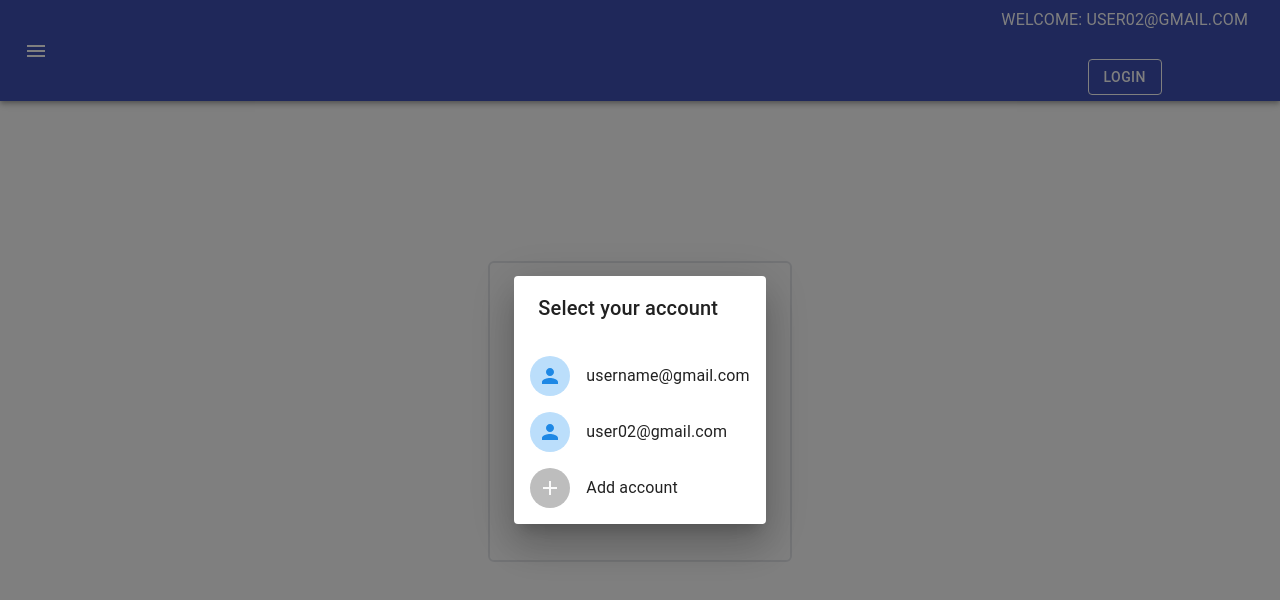
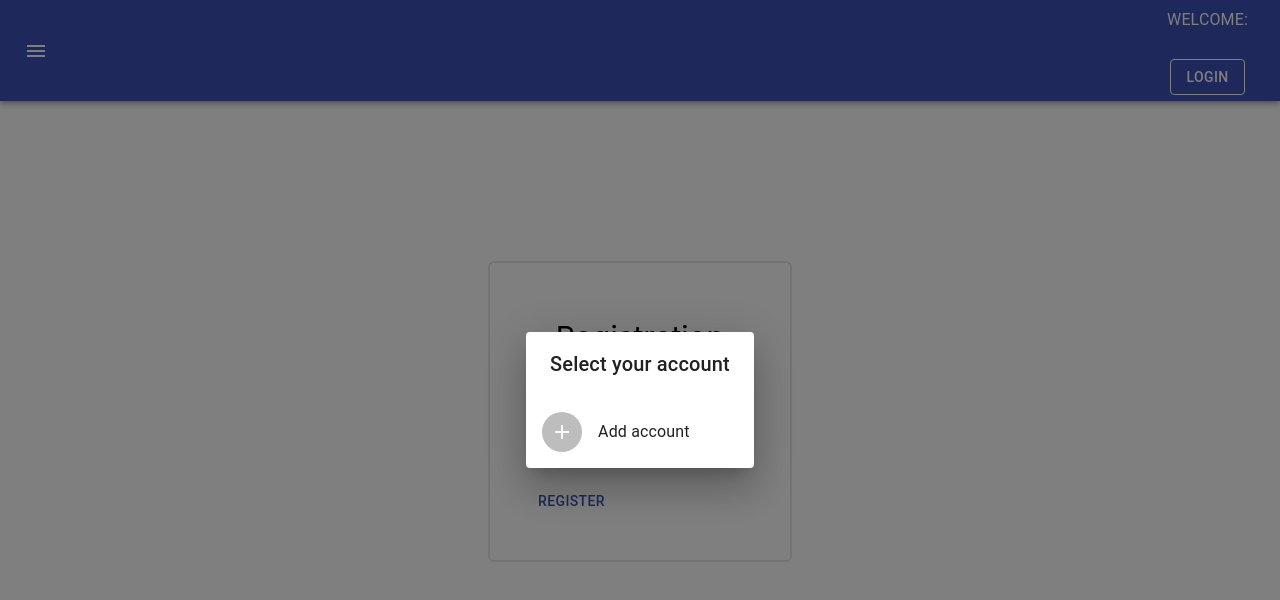
Before and after one commit to Arthur7711/blog, a React (Create React App) app: page /register in a window 1280 px wide. Both pictures are taken after a click on the button "LOGIN". Shown: the top 600 px of the page. Built offline with nearby package versions, Linux system fonts and the light colour scheme.

Commit message:
fix login bag

```diff
--- a/src/helper/OpenPage.js
+++ b/src/helper/OpenPage.js
@@ -1,4 +1,4 @@
-import React from "react";
+import React, { useState } from "react";
 import PropTypes from "prop-types";
 import { makeStyles } from "@material-ui/core/styles";
 import Button from "@material-ui/core/Button";
@@ -15,7 +15,6 @@ import Typography from "@material-ui/core/Typography";
 import { blue } from "@material-ui/core/colors";
 import { Link } from "react-router-dom";
 
-export const emails = ["username@gmail.com", "user02@gmail.com"];
 const useStyles = makeStyles({
   avatar: {
     backgroundColor: blue[100],
@@ -24,12 +23,15 @@ const useStyles = makeStyles({
 });
 
 function SimpleDialog(props) {
+  // const [emails, setEmails] = useState();
+
   const classes = useStyles();
   const { onClose, selectedValue, open } = props;
 
   const handleClose = () => {
     onClose(selectedValue);
   };
+  localStorage.setItem("emailsState", []);
 
   const handleListItemClick = (value) => {
     onClose(value);
@@ -43,7 +45,8 @@ function SimpleDialog(props) {
     >
       <DialogTitle id="simple-dialog-title">Select your account</DialogTitle>
       <List>
-        {emails.map((email) => (
+        {localStorage.getItem("emailsState") &&
+          localStorage.getItem("emailsState").map((email) => (
             <ListItem
               button
               onClick={() => handleListItemClick(email)}
@@ -84,7 +87,7 @@ SimpleDialog.propTypes = {
 
 export default function SimpleDialogDemo() {
   const [open, setOpen] = React.useState(false);
-  const [selectedValue, setSelectedValue] = React.useState(emails[1]);
+  const [selectedValue, setSelectedValue] = React.useState();
 
   const handleClickOpen = () => {
     setOpen(true);
--- a/src/pages/loginPage/LoginPage.js
+++ b/src/pages/loginPage/LoginPage.js
@@ -1,6 +1,6 @@
 import { Button, Input } from "@material-ui/core";
 import React, { useState } from "react";
-import { emails } from "../../helper/OpenPage";
+// import { emails } from "../../helper/OpenPage";
 
 export default function LoginPage() {
   const [email, setEmail] = useState("");
@@ -29,7 +29,8 @@ export default function LoginPage() {
         "login",
         JSON.stringify([{ mail: email, password: pass }])
       );
-      emails.push(JSON.parse(localStorage.getItem("login")[0].email));
+      const arr=localStorage.getItem("emailsState")
+      arr(...'emailsState',JSON.parse(localStorage.setItem("login")[0].email));
       setIsVal("");
     }
   };
```
Lines whose indentation alone changed are shown as unchanged.
